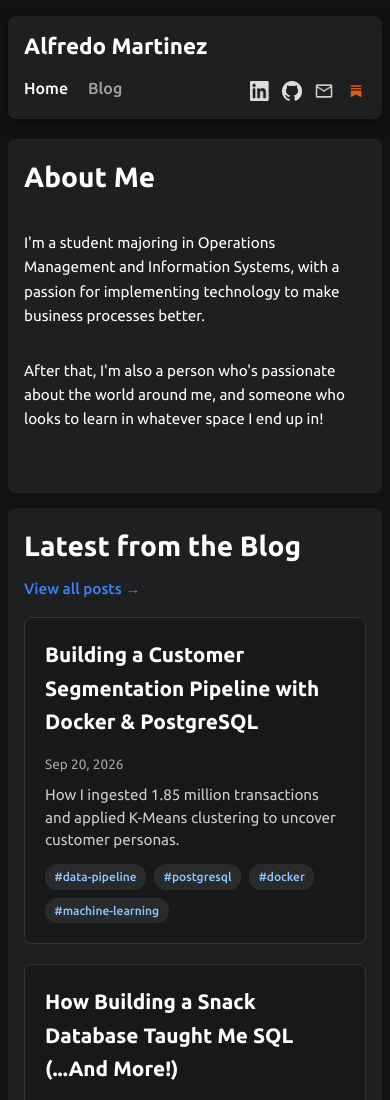
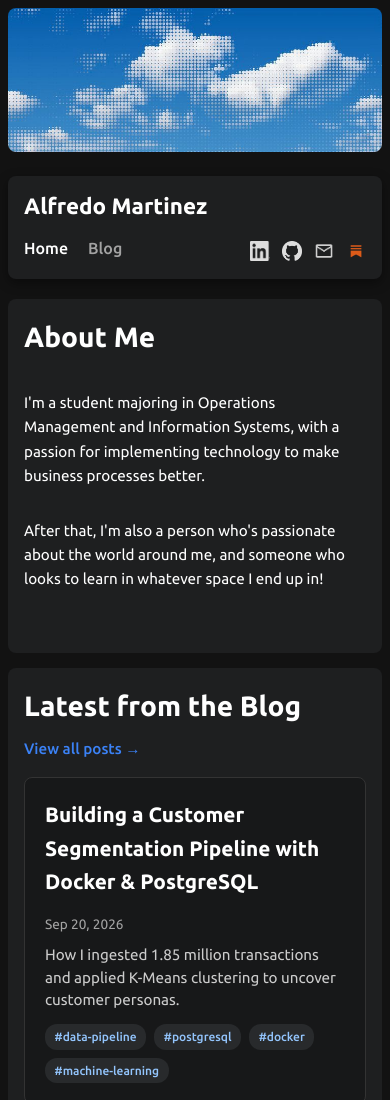
Before and after one commit to alfm2245/alfm2245.github.io, an Astro site: page / in a window 390 px wide. Shown: the top 1100 px of the page. Built offline with nearby package versions, Linux system fonts and the light colour scheme; Astro itself is replaced by a stand-in of ours.

Commit message:
added a halftone clouds image on the navbar

```diff
--- a/src/components/Navbar.astro
+++ b/src/components/Navbar.astro
@@ -3,6 +3,8 @@
 const isHome = currentPath === '/' || currentPath === '';
 const isBlog = currentPath.startsWith('/blog');
 ---
+
+<div class="cloud-banner" aria-hidden="true"></div>
 
 <header class="navbar">
   <div class="nav-brand">
--- a/src/styles/styles.css
+++ b/src/styles/styles.css
@@ -90,6 +90,20 @@
 }
 
 /* Navbar */
+.cloud-banner {
+  width: min(100% - 2rem, var(--max-width));
+  margin-inline: auto;
+  margin-top: var(--space-2);
+  margin-bottom: var(--space-2);
+  height: clamp(9rem, 20vw, 16rem);
+  background-color: #1673bb;
+  background-image: url('/halftone-clouds.jpg');
+  background-position: center 45%;
+  background-size: cover;
+  border-radius: 0.5rem;
+  overflow: hidden;
+}
+
 .navbar {
   width: min(100% - 2rem, var(--max-width));
   margin-inline: auto;
@@ -164,6 +178,12 @@
 }
 
 @media (max-width: 768px) {
+  .cloud-banner {
+    width: min(100% - 1rem, var(--max-width));
+    margin-top: var(--space-1);
+    margin-bottom: var(--space-1);
+  }
+
   .navbar {
     width: min(100% - 1rem, var(--max-width));
     padding: 0.75rem 1rem;
```
Also changed, not shown: public/halftone-clouds.jpg (added).
